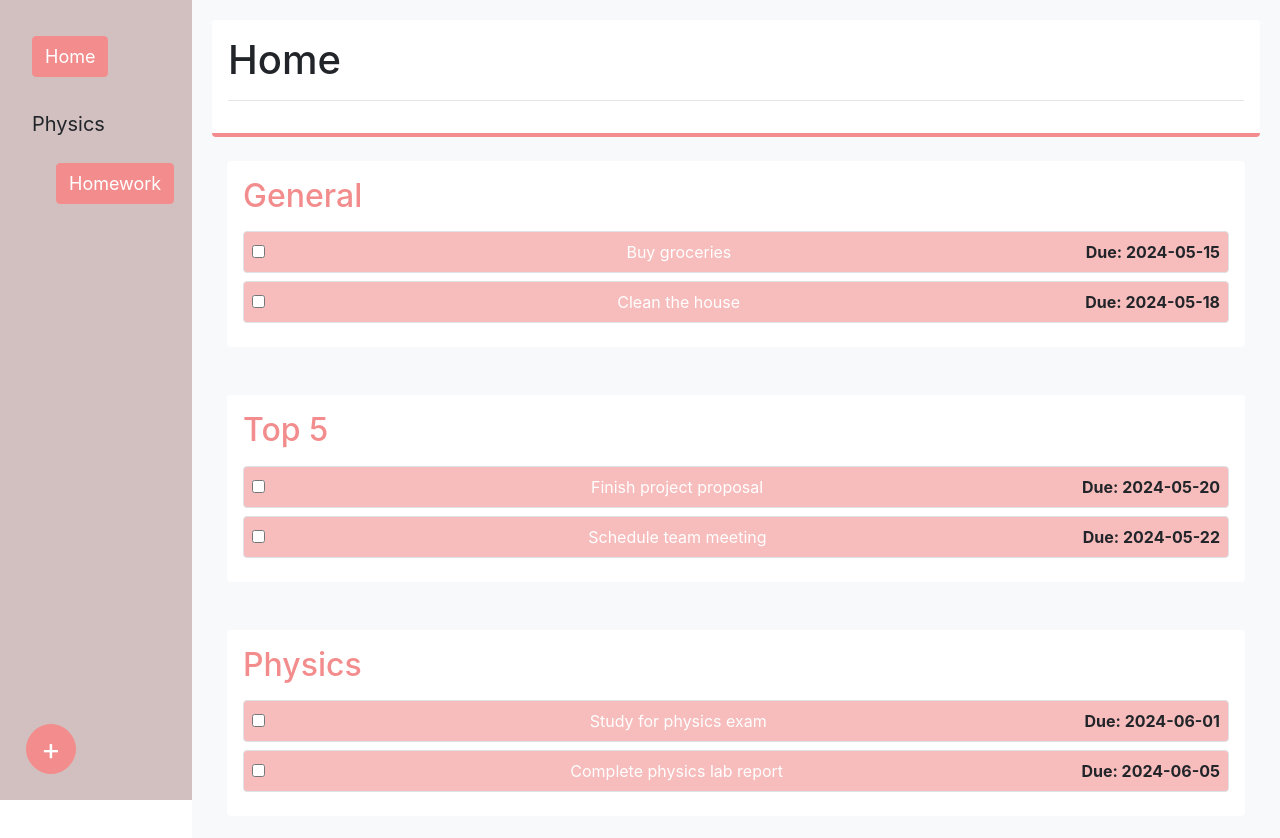
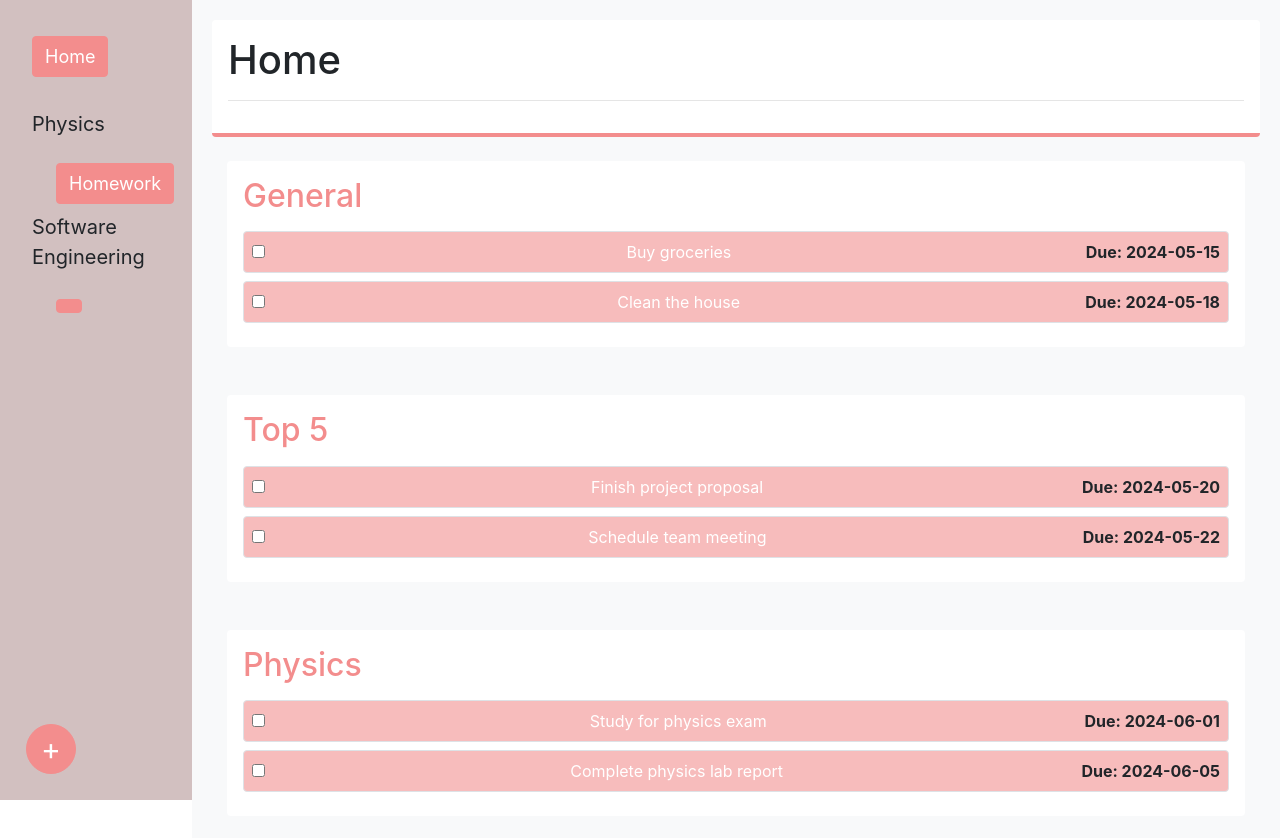
Before and after one commit to kct417/taskify, a React (Vite) app in the folder packages/react-frontend/: page /home in a window 1280 px wide. Shown: the top 838 px of the page. Built offline with nearby package versions, Linux system fonts and the light colour scheme.

Commit message:
dragging implemented

```diff
--- a/packages/react-frontend/index.html
+++ b/packages/react-frontend/index.html
@@ -4,7 +4,7 @@
 		<meta charset="UTF-8" />
 		<link rel="icon" type="image/svg+xml" href="/vite.svg" />
 		<meta name="viewport" content="width=device-width, initial-scale=1.0" />
-		<title>Vite + React</title>
+		<title>Taskify</title>
 		<link
 			rel="stylesheet"
 			href="https://cdn.jsdelivr.net/npm/bootstrap@4.0.0/dist/css/bootstrap.min.css"
--- a/packages/react-frontend/package.json
+++ b/packages/react-frontend/package.json
@@ -10,6 +10,8 @@
 		"preview": "vite preview"
 	},
 	"dependencies": {
+		"@dnd-kit/core": "^6.1.0",
+		"@dnd-kit/sortable": "^8.0.0",
 		"react": "^18.2.0",
 		"react-dom": "^18.2.0",
 		"react-router-dom": "^6.23.1"
--- a/packages/react-frontend/src/components/Sidebar.jsx
+++ b/packages/react-frontend/src/components/Sidebar.jsx
@@ -1,4 +1,85 @@
+import React from 'react';
+import {
+	DndContext,
+	closestCenter,
+	MouseSensor,
+	TouchSensor,
+	useSensor,
+	useSensors,
+} from '@dnd-kit/core';
+import {
+	arrayMove,
+	SortableContext,
+	verticalListSortingStrategy,
+	useSortable,
+	sortableKeyboardCoordinates,
+} from '@dnd-kit/sortable';
+import { CSS } from '@dnd-kit/utilities';
+
 const Sidebar = () => {
+	const [items, setItems] = React.useState({
+		Physics: ['Homework'],
+		SoftwareEngineering: [''],
+	});
+
+	const sensors = useSensors(
+		useSensor(MouseSensor, {
+			activationConstraint: {
+				distance: 5,
+			},
+		}),
+		useSensor(TouchSensor, {
+			activationConstraint: {
+				delay: 250,
+				tolerance: 5,
+			},
+		}),
+	);
+
+	const handleDragEnd = (event) => {
+		const { active, over } = event;
+
+		if (!over) return;
+
+		const activeContainer = findContainer(active.id);
+		const overContainer = findContainer(over.id);
+
+		if (
+			activeContainer &&
+			overContainer &&
+			activeContainer !== overContainer
+		) {
+			setItems((prev) => {
+				const activeItems = prev[activeContainer];
+				const overItems = prev[overContainer];
+				const activeIndex = activeItems.indexOf(active.id);
+				const newActiveItems = [...activeItems];
+				const newOverItems = [...overItems];
+
+				newActiveItems.splice(activeIndex, 1);
+				newOverItems.splice(
+					overItems.indexOf(over.id) + 1,
+					0,
+					active.id,
+				);
+
+				return {
+					...prev,
+					[activeContainer]: newActiveItems,
+					[overContainer]: newOverItems,
+				};
+			});
+		}
+	};
+
+	const findContainer = (id) => {
+		if (items.Physics.includes(id)) {
+			return 'Physics';
+		} else if (items.SoftwareEngineering.includes(id)) {
+			return 'SoftwareEngineering';
+		}
+	};
+
 	return (
 		<div
 			className="d-flex flex-column position-relative pl-3"
@@ -20,26 +101,36 @@ const Sidebar = () => {
 					Home
 				</button>
 			</div>
-
 			<div className="flex-grow-1 p-3 overflow-auto">
-				<div className="fw-bold mb-4" style={{ fontSize: '20px' }}>
-					Physics
-				</div>
-				<button
-					className="btn btn-primary rounded-pill mb-2 text-left ml-4" // Add left margin to indent the button
-					style={{
-						backgroundColor: '#F38D8D',
-						borderColor: '#F38D8D',
-						fontSize: '18px',
-					}}>
-					Homework
-				</button>
+				<DndContext
+					sensors={sensors}
+					collisionDetection={closestCenter}
+					onDragEnd={handleDragEnd}>
+					<div className="fw-bold mb-4" style={{ fontSize: '20px' }}>
+						Physics
+					</div>
+					<SortableContext
+						items={items.Physics}
+						strategy={verticalListSortingStrategy}>
+						{items.Physics.map((id) => (
+							<SortableItem key={id} id={id} />
+						))}
+					</SortableContext>
+					<div className="fw-bold mb-4" style={{ fontSize: '20px' }}>
+						Software Engineering
+					</div>
+					<SortableContext
+						items={items.SoftwareEngineering}
+						strategy={verticalListSortingStrategy}>
+						{items.SoftwareEngineering.map((id) => (
+							<SortableItem key={id} id={id} />
+						))}
+					</SortableContext>
+				</DndContext>
 			</div>
-
 			<hr style={{ marginBottom: '20px' }} />
-
 			<div
-				className="p-3 position-absolute d-flex justify-content-center" // Center the button horizontally
+				className="p-3 position-absolute d-flex justify-content-center"
 				style={{ bottom: '10px', left: '10px' }}>
 				<button
 					className="btn btn-primary rounded-circle d-flex justify-content-center align-items-center"
@@ -53,12 +144,37 @@ const Sidebar = () => {
 						className="fs-3"
 						style={{ lineHeight: '0px', fontSize: '30px' }}>
 						+
-					</span>{' '}
-					{/* Adjust line height to match button height */}
+					</span>
 				</button>
 			</div>
 		</div>
 	);
 };
 
+const SortableItem = ({ id }) => {
+	const { attributes, listeners, setNodeRef, transform, transition } =
+		useSortable({ id });
+
+	const style = {
+		transform: CSS.Transform.toString(transform),
+		transition,
+	};
+
+	return (
+		<button
+			ref={setNodeRef}
+			style={{
+				...style,
+				backgroundColor: '#F38D8D',
+				borderColor: '#F38D8D',
+				fontSize: '18px',
+			}}
+			className="btn btn-primary rounded-pill mb-2 text-left ml-4"
+			{...attributes}
+			{...listeners}>
+			{id}
+		</button>
+	);
+};
+
 export default Sidebar;
```
Also changed, not shown: 1 other file (tests, documents, lock files or other folders).
